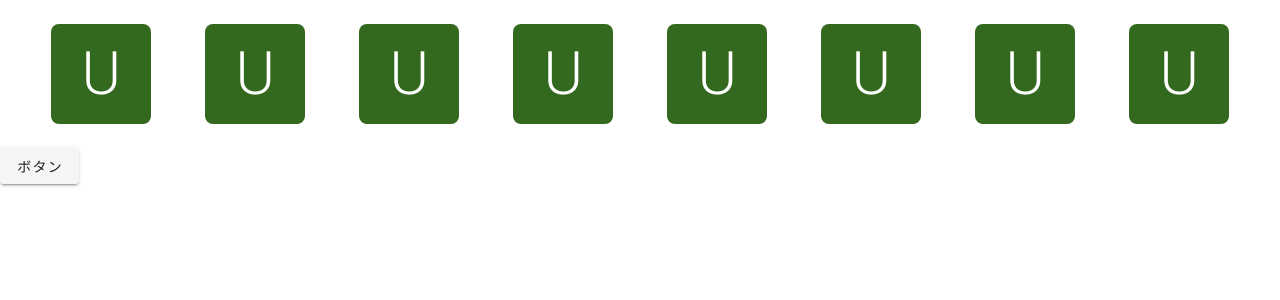
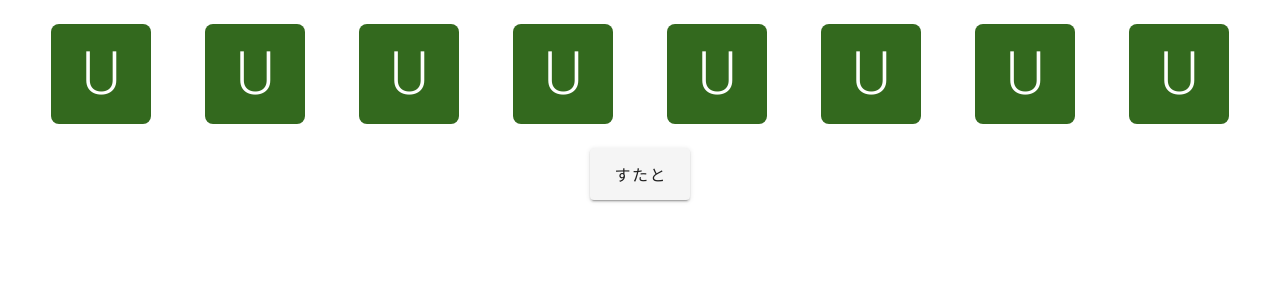
Before and after one commit to fujimmm331/free-nuxt-app, a Nuxt app: page /nko-dice in a window 1280 px wide. Shown: the top 300 px of the page. Built offline with nearby package versions, Linux system fonts and the light colour scheme.

Commit message:
fix:ボタンのスタイル調整

```diff
--- a/src/pages/nko-dice/index.vue
+++ b/src/pages/nko-dice/index.vue
@@ -2,7 +2,9 @@
   <div>
     <DiceList :status="state.diceStatus" :length='state.displayNumber' />
     <Dialog />
-    <v-btn @click='onClick'>ボタン</v-btn>
+    <div class="d-flex align-center justify-center">
+      <v-btn @click='onClick' x-large :loading="isCollectingResult">{{ buttonText }}</v-btn>
+    </div>
   </div>
 </template>
 
@@ -12,14 +14,22 @@ import { useDiceIndexPageStore } from '@/store/DiceIndexPageStore';
 import useDiceIndexPageStartDice from '@/store/DiceIndexPageStore/actions/useDiceIndexPageStartDice';
 import Dialog from '@/components/template/dice/dialog/index.vue';
 import useDiceIndexPageStopDice from '@/store/DiceIndexPageStore/actions/useDiceIndexPageStopDice';
+import useDiceIndexPageGetButtonText from '@/store/DiceIndexPageStore/selector/useDiceIndexPageGetButtonText';
+import useDiceIndexPageGetIsCollectingResult from '@/store/DiceIndexPageStore/selector/useDiceIndexPageGetIsCollectingResult';
+import useDiceIndexPageInitializeResult from '@/store/DiceIndexPageStore/actions/useDiceIndexPageInitializeResult'
 
 const { state } = useDiceIndexPageStore()
 const startDice = useDiceIndexPageStartDice()
 const stopDice = useDiceIndexPageStopDice()
+const initializeResult = useDiceIndexPageInitializeResult()
+const buttonText = useDiceIndexPageGetButtonText()
+const isCollectingResult = useDiceIndexPageGetIsCollectingResult()
 
 const onClick = () => {
   if (state.diceStatus === 'INITIAL' || state.diceStatus === 'STOP') {
-    return startDice()
+    initializeResult()
+    startDice()
+    return
   }
   stopDice()
 }
--- /dev/null
+++ b/src/store/DiceIndexPageStore/selector/useDiceIndexPageGetButtonText.ts
@@ -0,0 +1,7 @@
+import { computed } from "vue"
+import { useDiceIndexPageStore } from ".."
+
+export default () => {
+  const { state } = useDiceIndexPageStore()
+  return computed(() => state.diceStatus === 'INITIAL' || state.diceStatus === 'STOP' ? 'すたと' : 'すとっぷ')
+}
--- /dev/null
+++ b/src/store/DiceIndexPageStore/selector/useDiceIndexPageGetIsCollectingResult.ts
@@ -0,0 +1,13 @@
+import { computed } from "vue"
+import { useDiceIndexPageStore } from ".."
+
+export default () => {
+  const { state } = useDiceIndexPageStore()
+  return computed<boolean>(() => {
+    if (state.diceStatus === 'INITIAL' || state.diceStatus === 'START') {
+      return false
+    }
+
+    return state.result.length !== state.displayNumber
+  })
+}
```
